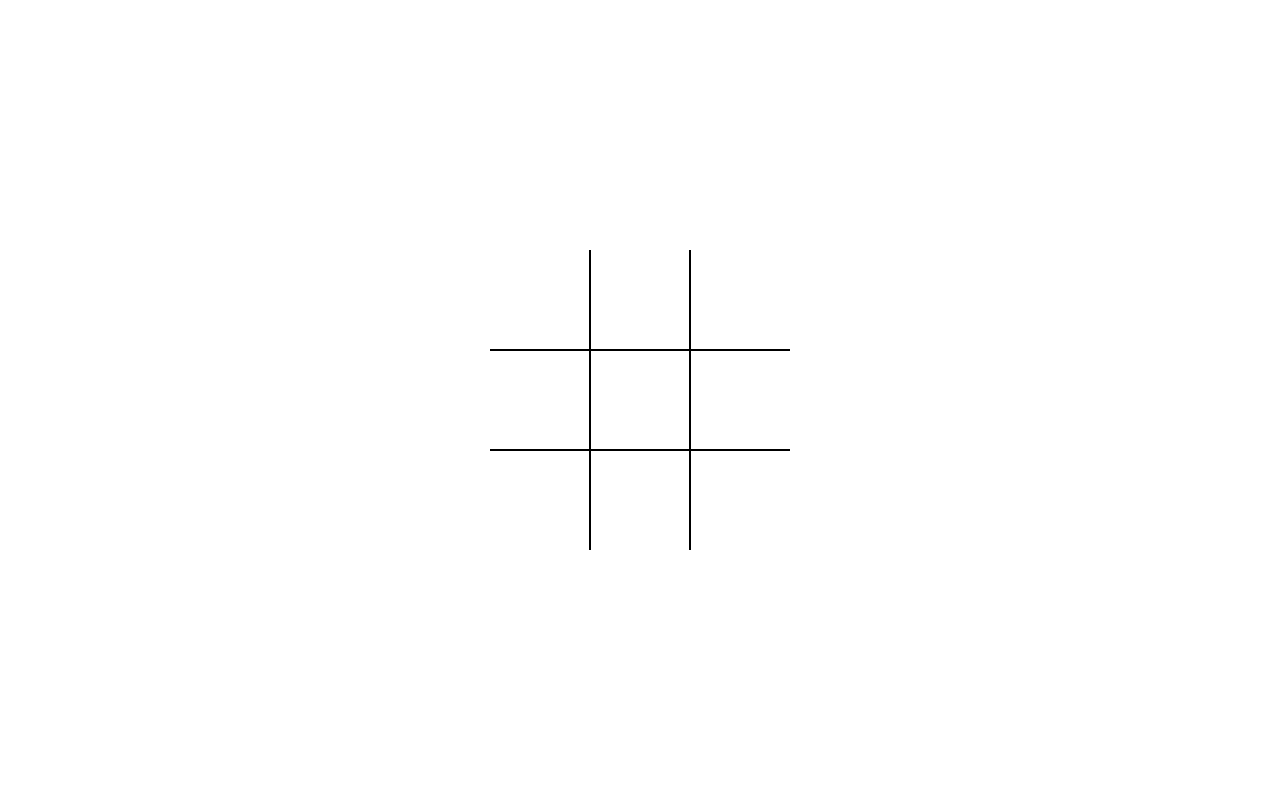
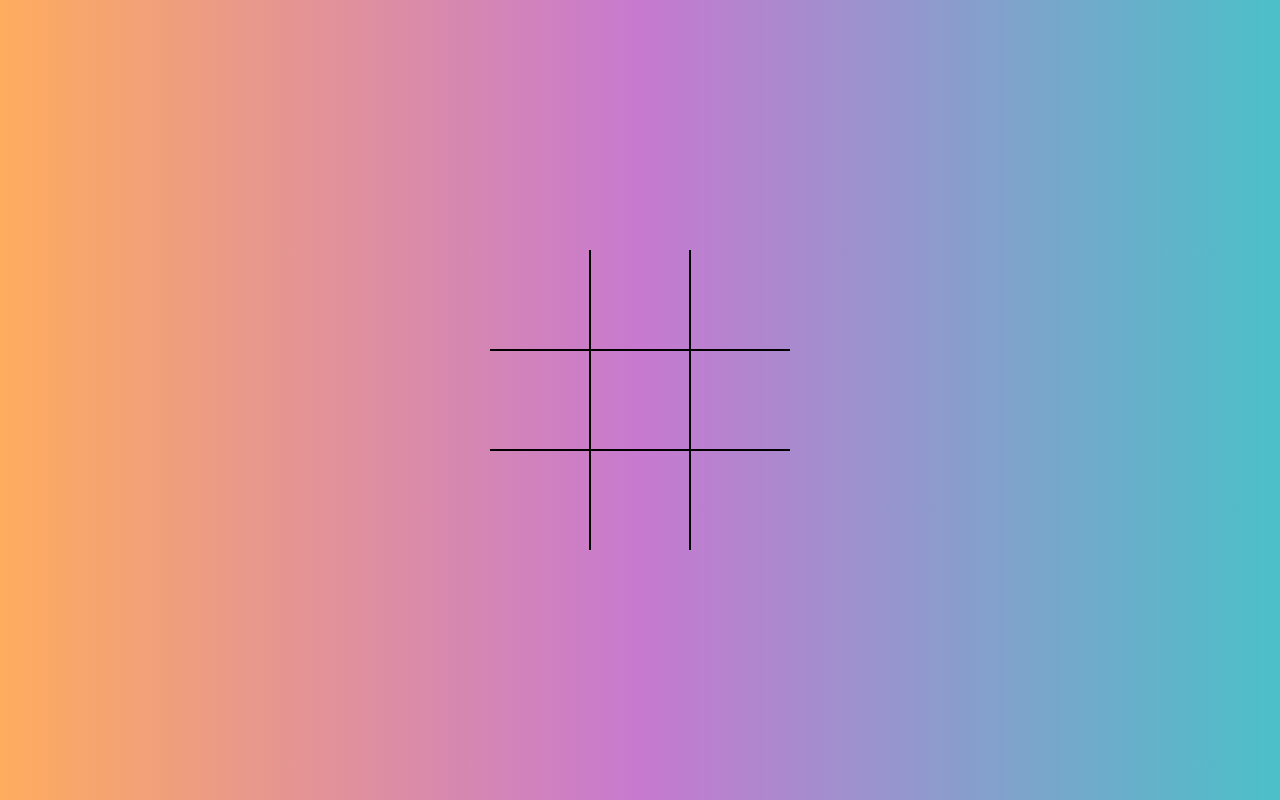
Before and after one commit to Mayakuai/tic-tac-attack, a plain HTML site: page index.html in a window 1280 px wide. Drawn offline with Linux system fonts and the light colour scheme.

Commit message:
added some color

```diff
--- a/styles.css
+++ b/styles.css
@@ -1,5 +1,6 @@
 *, *::after, *::before {
   box-sizing: border-box;
+
 }
 
 :root {
@@ -9,6 +10,8 @@
 
 body {
   margin: 0;
+  font-family: Arial,sans-serif;
+  background: linear-gradient(to right, #FEAC5E, #C779D0, #4BC0C8);
 }
 
 .board {
```
